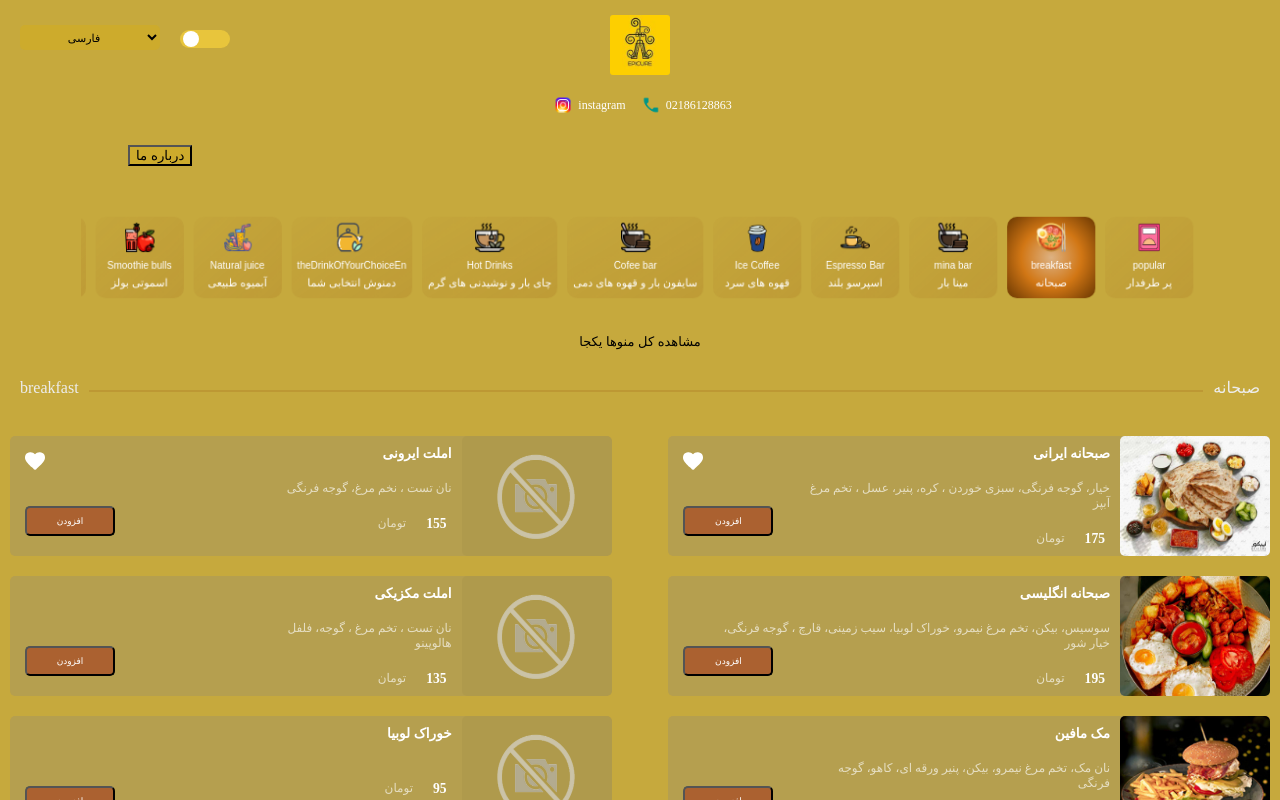
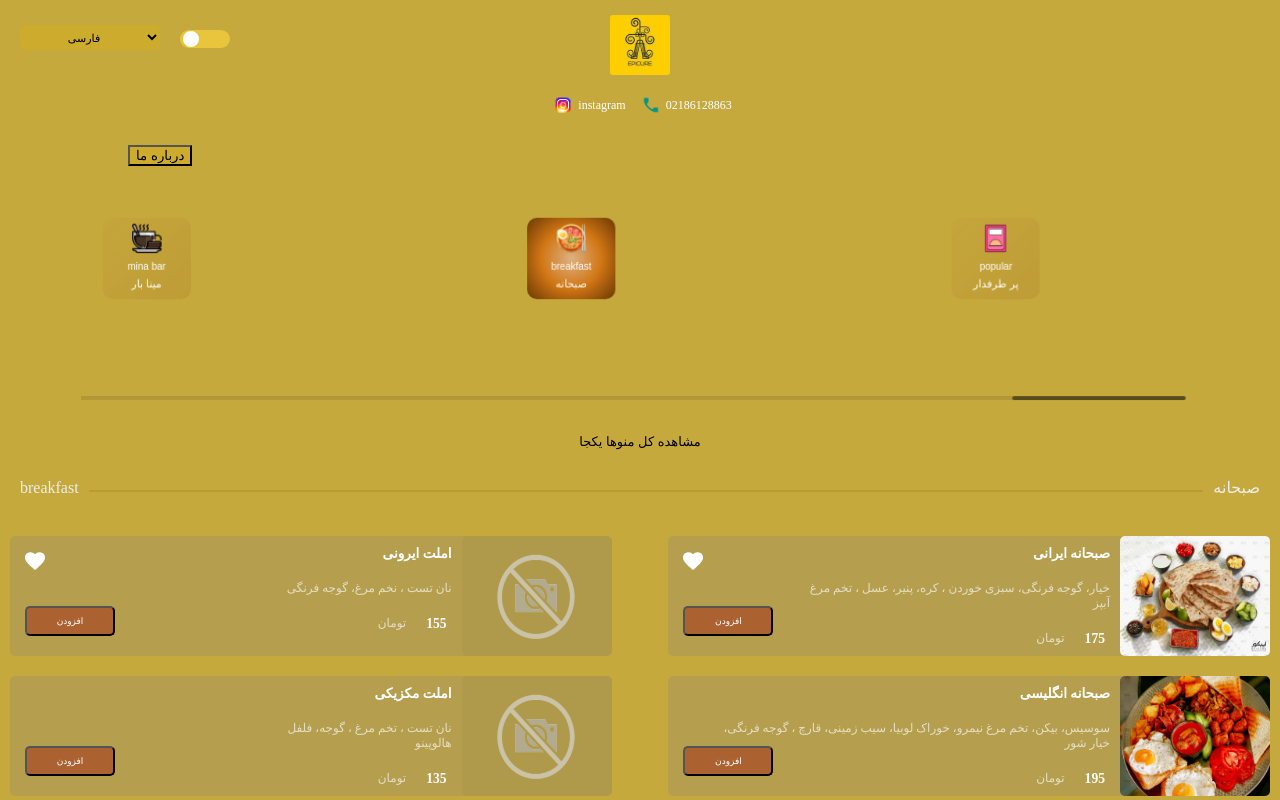
Before and after one commit to asma-gaini/epicorCafe-react, a React (Vite) app: page / in a window 1280 px wide. Shown: the top 800 px of the page. Built offline with nearby package versions, Linux system fonts and the light colour scheme.

Commit message:
swiper on slide bar

```diff
--- a/index.html
+++ b/index.html
@@ -5,6 +5,7 @@
     <link rel="icon" type="image/svg+xml" href="/vite.svg" />
     <meta name="viewport" content="width=device-width, initial-scale=1.0" />
     <title>Epicor Cafe</title>
+    <script src="https://cdn.jsdelivr.net/npm/swiper@11/swiper-element-bundle.min.js"></script>
   </head>
   <body>
     <div id="root"></div>
--- a/package.json
+++ b/package.json
@@ -20,7 +20,8 @@
     "react-i18next": "^15.0.0",
     "react-leaflet": "^4.2.1",
     "react-redux": "^9.1.2",
-    "react-router-dom": "^6.25.1"
+    "react-router-dom": "^6.25.1",
+    "swiper": "^11.1.7"
   },
   "devDependencies": {
     "@types/react": "^18.3.3",
--- a/src/features/menu/SliderMenu.jsx
+++ b/src/features/menu/SliderMenu.jsx
@@ -1,9 +1,9 @@
 import { menu, generaltext } from "../../utils/constants";
+
 import "./menu.css";
 import "./sliderMenu.css";
 import { useTranslation } from "react-i18next";
 import GatherMenu from "./GatherMenu";
-
 function SliderMenu() {
   const { t, i18n } = useTranslation();
 
@@ -38,6 +38,13 @@ function SliderMenu() {
       <main className="grid-item main">
         <div className="items menu-bar">
           <div className="item item1">
+            <swiper-container
+              slides-per-view="3"
+              space-between="20"
+              scrollbar-clickable="true"
+              mousewheel-invert="true"
+            >
+              <swiper-slide>
                 <button
                   categoryid="0"
                   className="menu-bar_section"
@@ -57,8 +64,10 @@ function SliderMenu() {
                     </p>
                   </div>
                 </button>
+              </swiper-slide>
 
               {menu.map((categoriItem) => (
+                <swiper-slide>
                   <button
                     categoryid={categoriItem.CategoryID}
                     className={`menu-bar_section ${
@@ -82,7 +91,9 @@ function SliderMenu() {
                       </p>
                     </div>
                   </button>
+                </swiper-slide>
               ))}
+            </swiper-container>
           </div>
         </div>
       </main>
--- a/src/features/menu/sliderMenu.css
+++ b/src/features/menu/sliderMenu.css
@@ -89,3 +89,32 @@
 a:hover {
   cursor: pointer;
 }
+
+swiper-container {
+  width: 100vw;
+  height: 200px;
+  /* line-height: 200px; */
+  /* text-align: center; */
+}
+
+/* swiper-slide {
+  background-color: rgb(4 47 46);
+  color: #fff;
+  font-size: 25px;
+}
+
+swiper-slide:nth-child(2) {
+  background-color: rgb(15 118 110);
+}
+
+swiper-slide:nth-child(3) {
+  background-color: rgb(45 212 191);
+}
+
+swiper-slide:nth-child(4) {
+  background-color: rgb(153 246 228);
+}
+
+swiper-slide:nth-child(5) {
+  background-color: rgb(34 197 94);
+} */
--- a/src/main.jsx
+++ b/src/main.jsx
@@ -7,6 +7,8 @@ import "./index.css";
 import "./reset.css";
 import { store } from "./store/store";
 import { Provider } from "react-redux";
+import { register } from "swiper/element/bundle";
+register();
 
 ReactDOM.createRoot(document.getElementById("root")).render(
   <React.StrictMode>
```
Also changed, not shown: 1 other file (tests, documents, lock files or other folders). Lines whose indentation alone changed are shown as unchanged.
